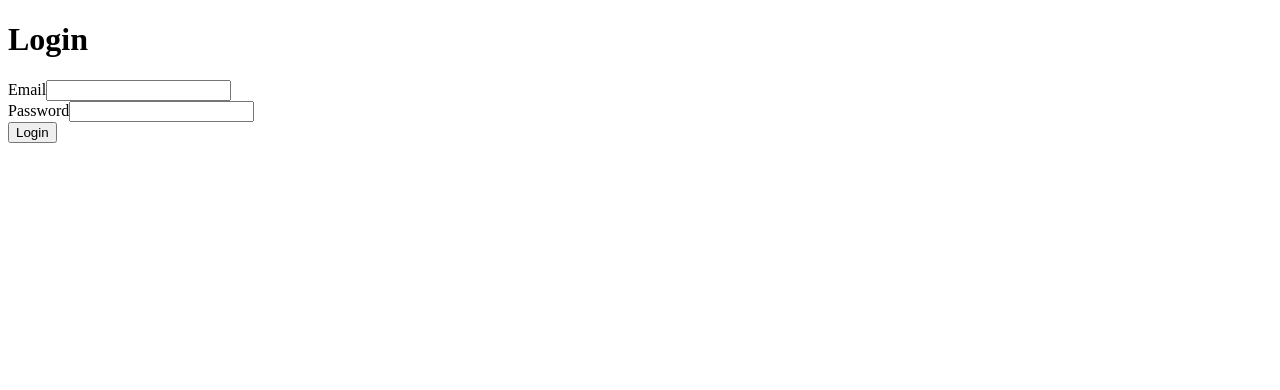
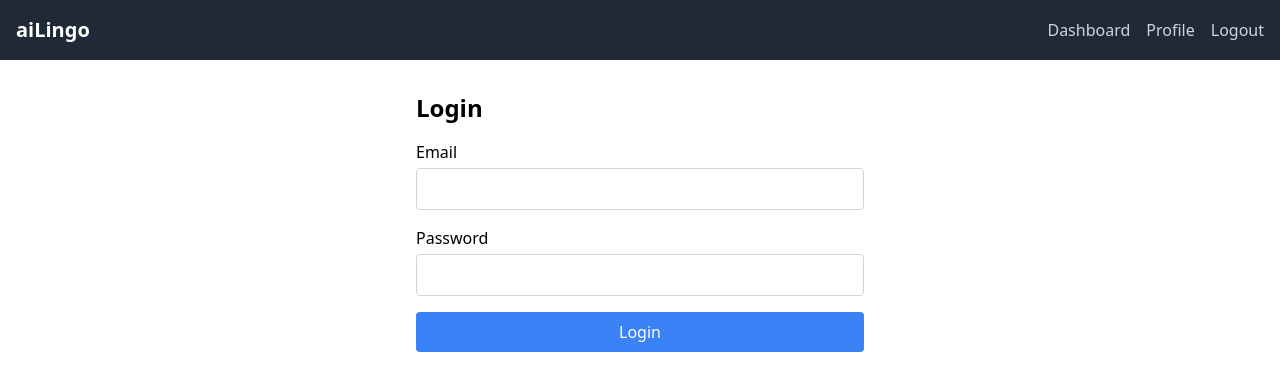
Before and after one commit to OohBen/aiLingo, a Next.js app in the folder frontend/ailingo/: page /login in a window 1280 px wide. Shown: the top 390 px of the page. Built offline with nearby package versions, Linux system fonts and the light colour scheme; no server answers.

Commit message:
login works and the way it odesnt denst make me sad (:::

```diff
--- a/frontend/ailingo/src/app/api/[...nextauth]/route.ts
+++ /dev/null
@@ -1,7 +0,0 @@
-import { authOptions } from '../../../lib/auth';
-import { NextApiHandler } from 'next';
-import NextAuth from 'next-auth';
-
-const handler: NextApiHandler = (req, res) => NextAuth(req, res, authOptions);
-
-export { handler as GET, handler as POST };
--- a/frontend/ailingo/src/app/layout.tsx
+++ b/frontend/ailingo/src/app/layout.tsx
@@ -1,10 +1,17 @@
-import { Providers } from './providers';
+import Navbar from '../components/Navbar';
 
 export default function RootLayout({ children }: { children: React.ReactNode }) {
   return (
     <html lang="en">
+      <head>
+        <link
+          href="https://cdn.jsdelivr.net/npm/tailwindcss@2.2.19/dist/tailwind.min.css"
+          rel="stylesheet"
+        />
+      </head>
       <body>
-        <Providers>{children}</Providers>
+        <Navbar />
+        <main className="container mx-auto mt-8">{children}</main>
       </body>
     </html>
   );
--- a/frontend/ailingo/src/app/login/page.tsx
+++ b/frontend/ailingo/src/app/login/page.tsx
@@ -1,8 +1,10 @@
 'use client';
 
-import { signIn } from 'next-auth/react';
 import { useRouter } from 'next/navigation';
 import { FormEvent, useState } from 'react';
+import axios from 'axios';
+
+const API_BASE_URL = process.env.NEXT_PUBLIC_API_BASE_URL;
 
 export default function LoginPage() {
   const [email, setEmail] = useState('');
@@ -13,46 +15,64 @@ export default function LoginPage() {
   const handleSubmit = async (e: FormEvent) => {
     e.preventDefault();
 
-    const result = await signIn('credentials', {
-      email,
-      password,
-      redirect: false,
-      callbackUrl: '/dashboard',
-    });
+    try {
+      const response = await axios.post(`${API_BASE_URL}/users/login/`, {
+        email,
+        password,
+      });
 
-    if (result?.error) {
-      setError(result.error);
-    } else {
-      router.push('/dashboard');
+      const { refresh, access, user } = response.data;
+
+      if (access) {
+        localStorage.setItem('refresh_token', refresh);
+        localStorage.setItem('access_token', access);
+        localStorage.setItem('user', JSON.stringify(user));
+        router.push('/dashboard');
+      } else {
+        setError('Invalid email or password');
+      }
+    } catch (error) {
+      setError('An error occurred during login');
     }
   };
 
   return (
-    <div>
-      <h1>Login</h1>
-      {error && <p className="text-red-500">{error}</p>}
-      <form onSubmit={handleSubmit}>
+    <div className="max-w-md mx-auto">
+      <h1 className="text-2xl font-bold mb-4">Login</h1>
+      {error && <p className="text-red-500 mb-4">{error}</p>}
+      <form onSubmit={handleSubmit} className="space-y-4">
         <div>
-          <label htmlFor="email">Email</label>
+          <label htmlFor="email" className="block mb-1">
+            Email
+          </label>
           <input
             type="email"
             id="email"
             value={email}
             onChange={(e) => setEmail(e.target.value)}
             required
+            className="w-full px-3 py-2 border border-gray-300 rounded"
           />
         </div>
         <div>
-          <label htmlFor="password">Password</label>
+          <label htmlFor="password" className="block mb-1">
+            Password
+          </label>
           <input
             type="password"
             id="password"
             value={password}
             onChange={(e) => setPassword(e.target.value)}
             required
+            className="w-full px-3 py-2 border border-gray-300 rounded"
           />
         </div>
-        <button type="submit">Login</button>
+        <button
+          type="submit"
+          className="w-full bg-blue-500 text-white px-4 py-2 rounded"
+        >
+          Login
+        </button>
       </form>
     </div>
   );
--- /dev/null
+++ b/frontend/ailingo/src/components/Navbar.tsx
@@ -0,0 +1,45 @@
+'use client';
+
+import Link from 'next/link';
+import { useRouter } from 'next/navigation';
+
+export default function Navbar() {
+  const router = useRouter();
+
+  const handleLogout = () => {
+    localStorage.removeItem('refresh_token');
+    localStorage.removeItem('access_token');
+    localStorage.removeItem('user');
+    router.push('/login');
+  };
+
+  return (
+    <nav className="bg-gray-800 py-4">
+      <div className="container mx-auto px-4 flex justify-between items-center">
+        <Link href="/" className="text-white font-bold text-xl">
+          aiLingo
+        </Link>
+        <ul className="flex space-x-4">
+          <li>
+            <Link href="/dashboard" className="text-gray-300 hover:text-white">
+              Dashboard
+            </Link>
+          </li>
+          <li>
+            <Link href="/profile" className="text-gray-300 hover:text-white">
+              Profile
+            </Link>
+          </li>
+          <li>
+            <button
+              onClick={handleLogout}
+              className="text-gray-300 hover:text-white"
+            >
+              Logout
+            </button>
+          </li>
+        </ul>
+      </div>
+    </nav>
+  );
+}
```
Also changed, not shown: frontend/ailingo/src/app/dashboard/page.tsx (+20 -11 lines), frontend/ailingo/src/app/profile/page.tsx (+39 -11 lines).
